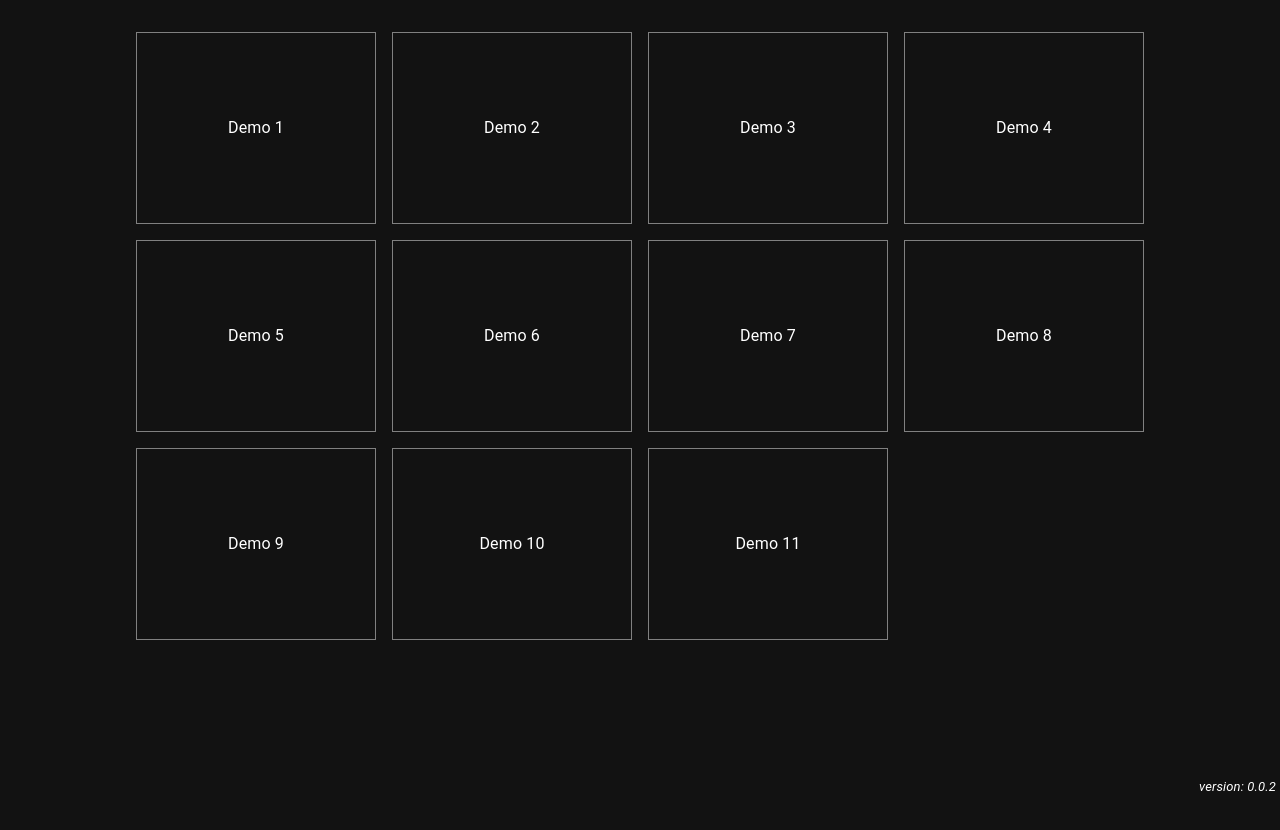
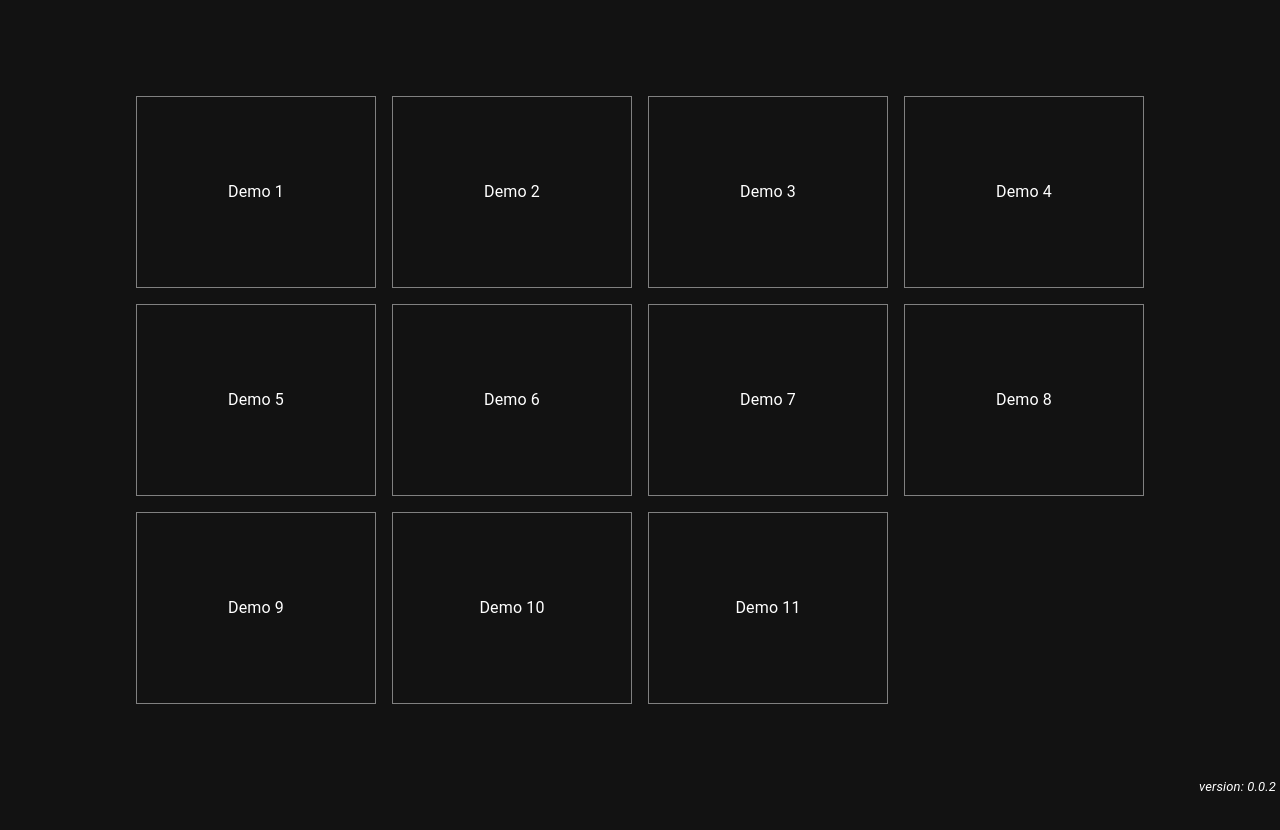
Before and after one commit to taylorjg/dlxlib-demos, a React (Create React App) app: page / in a window 1280 px wide. After the commit the page ends 800 px from the top, so only its background shows below. Built offline with nearby package versions, Linux system fonts and the light colour scheme.

Commit message:
More faffing with home page tiles

```diff
--- a/src/App.styles.ts
+++ b/src/App.styles.ts
@@ -1,3 +1,5 @@
+import { Container } from "@mui/material"
+import styled from "@emotion/styled"
 import { css } from "@emotion/react"
 
 export const GlobalStyles = css`
@@ -8,3 +10,8 @@ export const GlobalStyles = css`
     height: 100vh;
   }
 `
+
+export const StyledContainer = styled(Container)`
+  width: 100%;
+  height: 100%;
+`;
--- a/src/App.tsx
+++ b/src/App.tsx
@@ -1,4 +1,4 @@
-import { createTheme, Container, CssBaseline, ThemeProvider } from "@mui/material"
+import { createTheme, CssBaseline, ThemeProvider } from "@mui/material"
 import { Global } from "@emotion/react"
 import {
   BrowserRouter as Router,
@@ -8,7 +8,7 @@ import {
 
 import { HomePage } from "./Pages/HomePage"
 import { DemoPage } from "./Pages/DemoPage"
-import { GlobalStyles } from "./App.styles"
+import { GlobalStyles, StyledContainer } from "./App.styles"
 
 const darkTheme = createTheme({
   palette: {
@@ -21,7 +21,7 @@ export const App = () => {
     <ThemeProvider theme={darkTheme}>
       <Global styles={GlobalStyles} />
       <CssBaseline />
-      <Container sx={{ mt: "2rem" }}>
+      <StyledContainer>
         <Router>
           <Switch>
             <Route path="/" exact>
@@ -32,7 +32,7 @@ export const App = () => {
             </Route>
           </Switch>
         </Router>
-      </Container>
+      </StyledContainer>
     </ThemeProvider>
   )
 }
--- a/src/Pages/HomePage/HomePage.styles.ts
+++ b/src/Pages/HomePage/HomePage.styles.ts
@@ -1,11 +1,14 @@
 import styled from "@emotion/styled"
 
 export const StyledPage = styled.div`
+  width: 100%;
+  height: 100%;
   display: flex;
+  justify-content: center;
+  align-items: center;
 `
 
 export const StyledTiles = styled.div`
-  margin: 0 auto;
   width: 100%;
   display: grid;
   grid-template-columns: repeat(auto-fill, 15rem);
```
